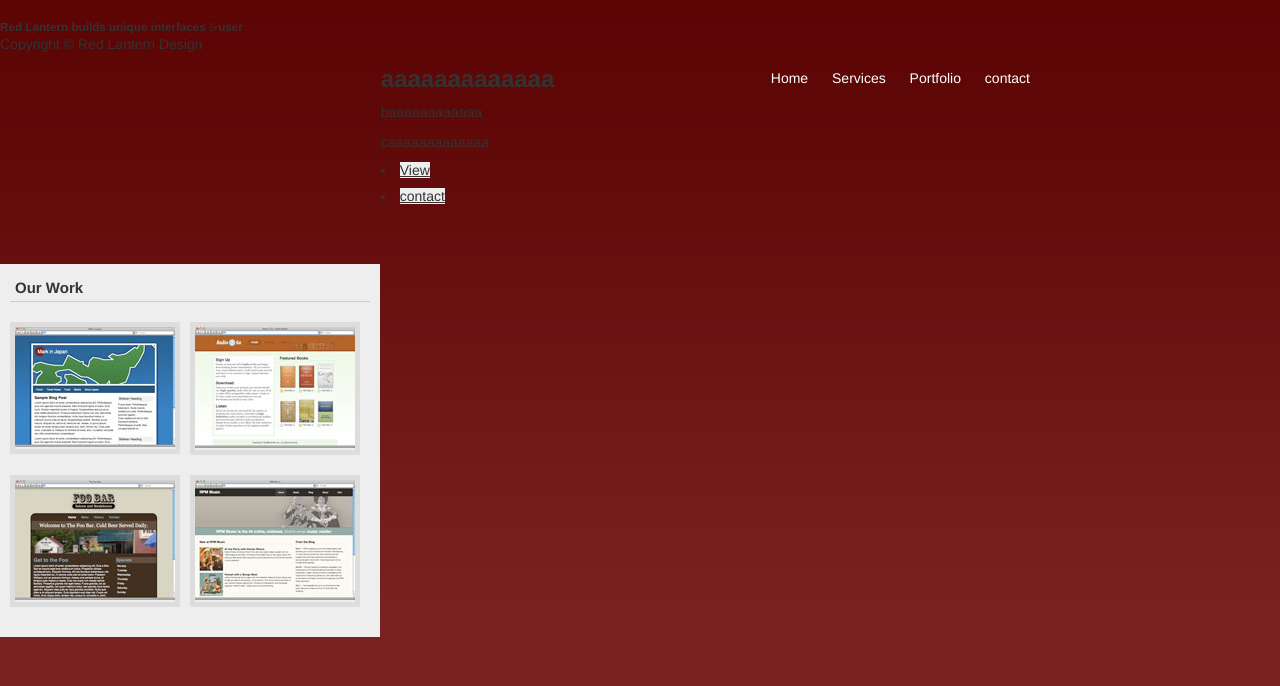
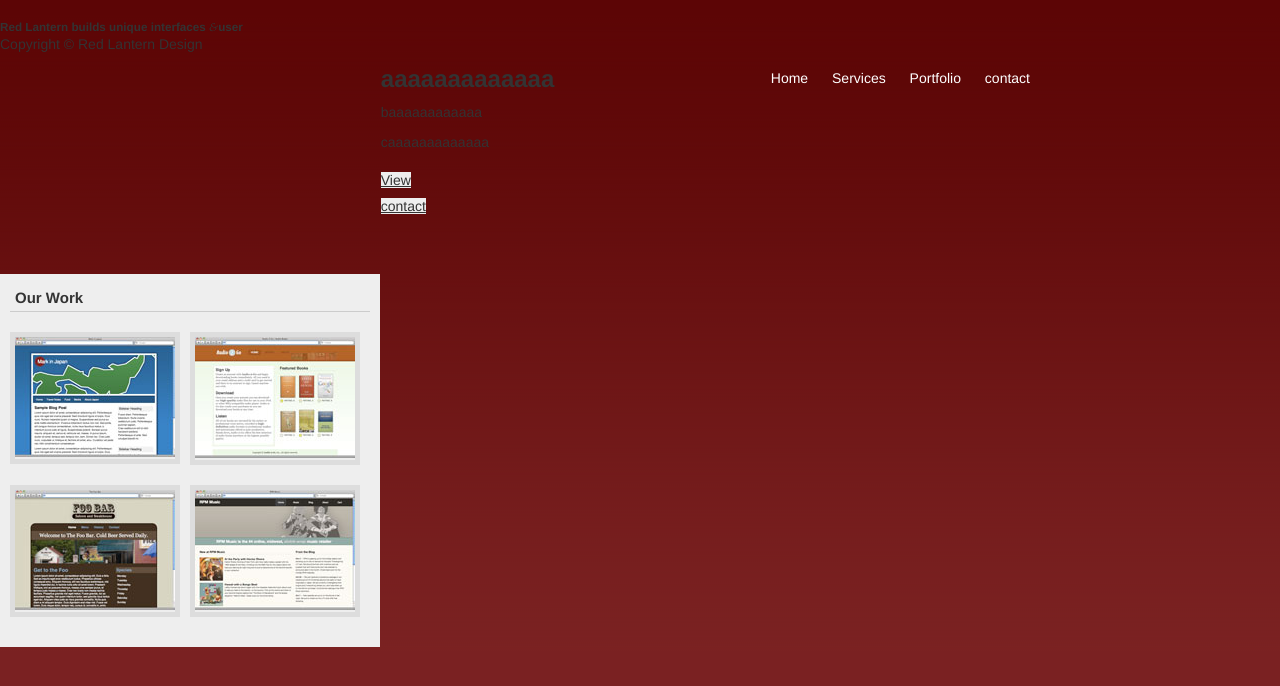
Before and after one commit to Meteor6414/test, a plain HTML site: page index.html in a window 1280 px wide. Drawn offline with Linux system fonts and the light colour scheme.

Commit message:
20240920

```diff
--- a/index.html
+++ b/index.html
@@ -27,10 +27,10 @@
             <h2>aaaaaaaaaaaaa</h2>
             <p>baaaaaaaaaaaa</p>
             <p>caaaaaaaaaaaaa</p>
-            <u1 id="link-list">
+            <ul id="link-list">
                 <li><a title="View Our portfolio" href="#">View</a></li>
                 <li><a title="content Red Lantern" href="#">contact</a></li>
-            </u1>
+            </ul>
         </section>
         <section id="sidebar">
             <h2>Our Work</h2>
```
